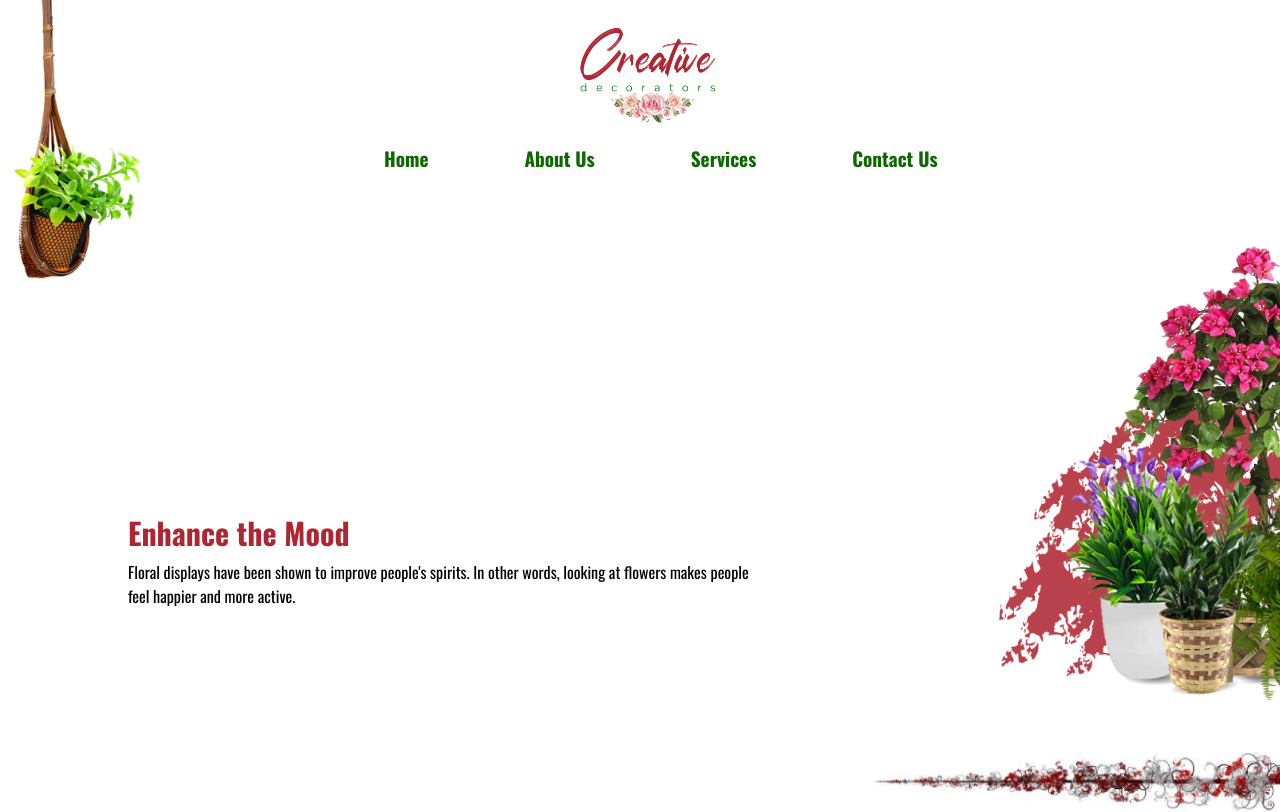
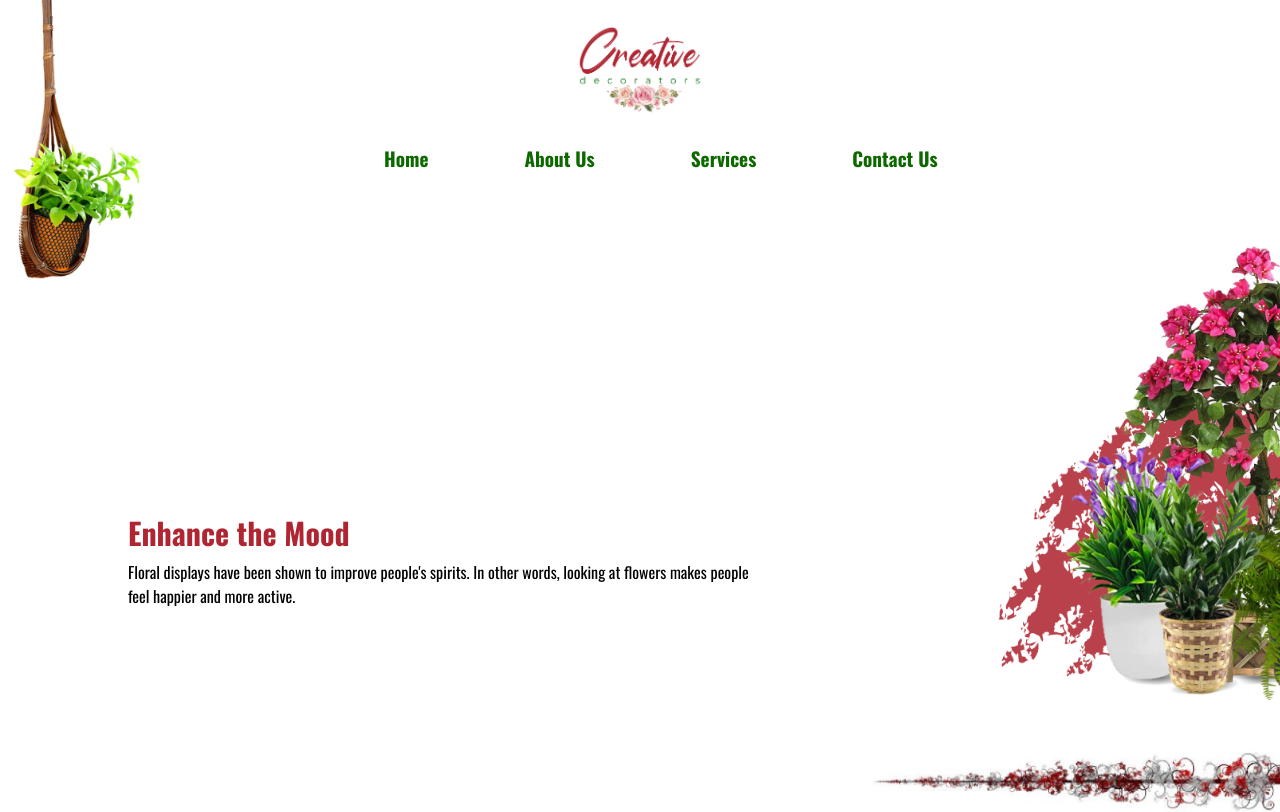
Before and after one commit to CreativeDecorators/CreativeDecorators, a plain HTML site: page index.html in a window 1280 px wide. Shown: the top 812 px of the page. Drawn offline with nearby package versions, Linux system fonts and the light colour scheme.

Commit message:
logo changed

```diff
--- a/style.css
+++ b/style.css
@@ -122,8 +122,8 @@ img {
 /* Header */
 
 .logo {
-    height: 9rem;
-    width: 9rem;
+    /* height: 6rem;
+    width: 6rem; */
     /* margin: 0.5rem; */
     position: absolute;
     top: 3%;
```
Also changed, not shown: assest/creative logo-02.png (added).
